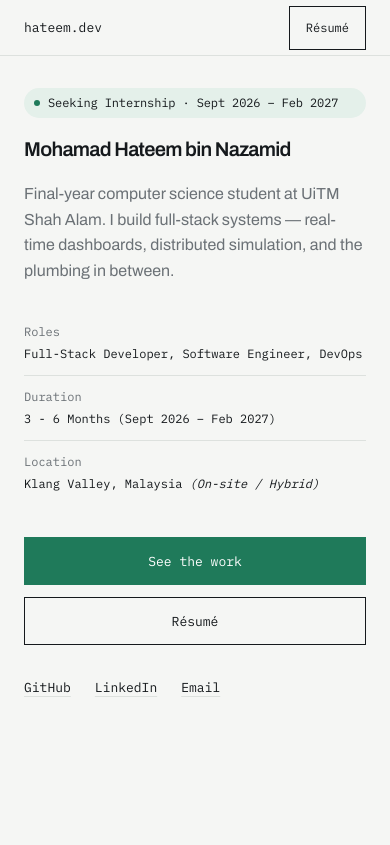
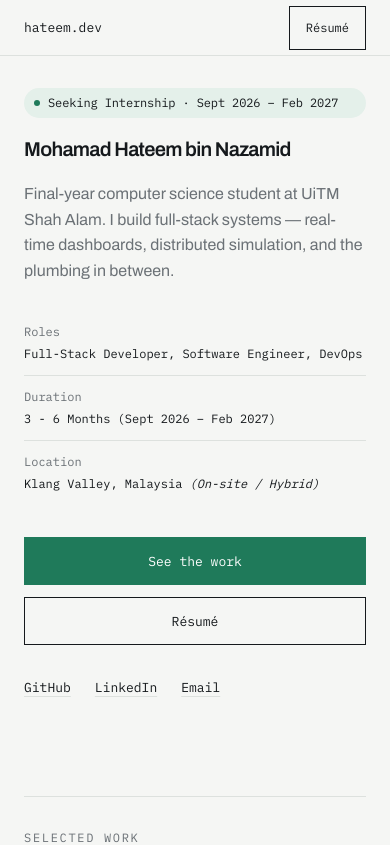
Before and after one commit to StillSame21/Hateem.dev, a Next.js app: page / in a window 390 px wide. Shown: the top 845 px of the page. Built offline with nearby package versions, Linux system fonts and the light colour scheme.

Commit message:
fix: cap hero min-height so it doesn't blow out on tall viewports

```diff
--- a/src/components/Hero.tsx
+++ b/src/components/Hero.tsx
@@ -10,7 +10,7 @@ import { PLACEMENT, SITE } from "@/lib/site";
  */
 export function Hero() {
   return (
-    <Container className="flex min-h-[calc(100svh-3.5rem)] flex-col pt-8 pb-4 md:pt-10">
+    <Container className="flex min-h-[min(calc(100svh-3.5rem),700px)] flex-col pt-8 pb-4 md:pt-10">
       {/*
         Padding and tracking are tuned so the full sentence stays on one line at
         360px — a fully rounded pill wrapping to two lines looks broken.
```
